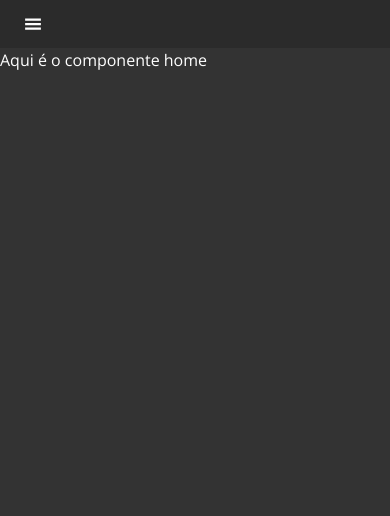
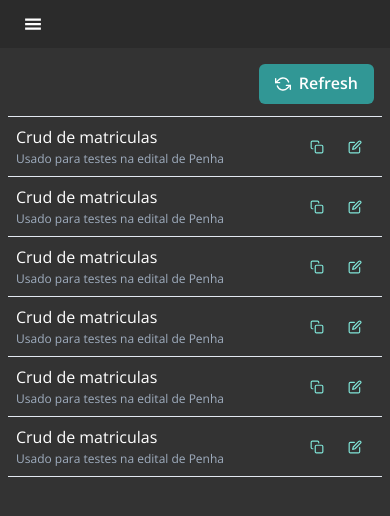
Before and after one commit to joseMarciano/front-fake-end, a Next.js app: page /home in a window 390 px wide. Shown: the top 516 px of the page. Built offline with nearby package versions, Linux system fonts and the light colour scheme.

Commit message:
feat: add useBreakPointValue to make responsive list

```diff
--- a/pages/home/index.tsx
+++ b/pages/home/index.tsx
@@ -1,9 +1,30 @@
+import { Button, Flex, useBreakpointValue } from "@chakra-ui/react"
 import { ReactNode } from "react"
+import { FiRefreshCcw } from 'react-icons/fi'
 import CommonLayoutWrapper from "../../components/commonLayoutWrapper"
+import ProjectList from '../../components/home/project/list/index'
+
+
+const bsVariant = { padding: '0' }
+const smVariant = { padding: '0' }
+const mdVariant = { padding: '0' }
+const lgVariant = { padding: '5rem' }
+
 
 export default function Home() {
+    const variants = useBreakpointValue({
+        sm: smVariant,
+        base: bsVariant,
+        md: mdVariant,
+        lg: lgVariant
+    })
 
-    return <h1>Aqui é o componente home</h1>
+    return (
+        <Flex m="0.5rem" p={variants?.padding} flexDirection="column" gap="0.25rem">
+            <Button alignSelf="flex-end" colorScheme="teal" leftIcon={<FiRefreshCcw />} m="0.5rem">Refresh</Button>
+            <ProjectList />
+        </Flex>
+    )
 }
 
 Home.getLayout = function getLayout(page: ReactNode) {
```
